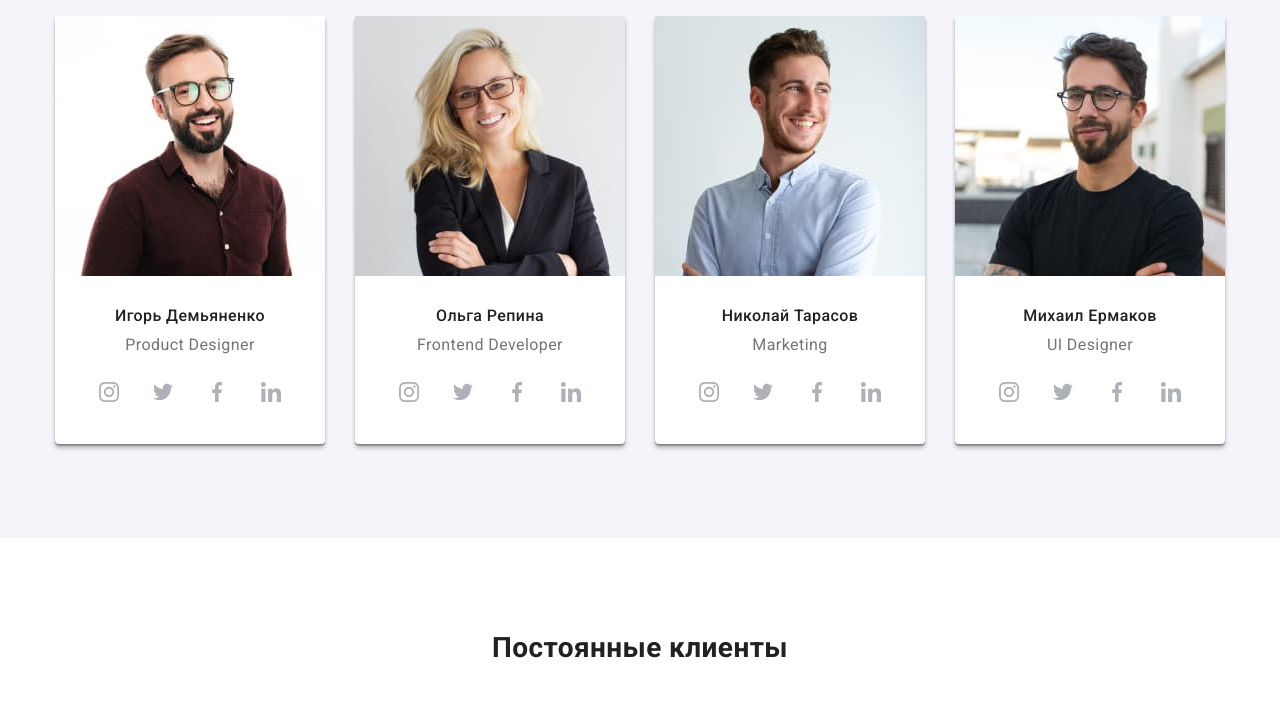
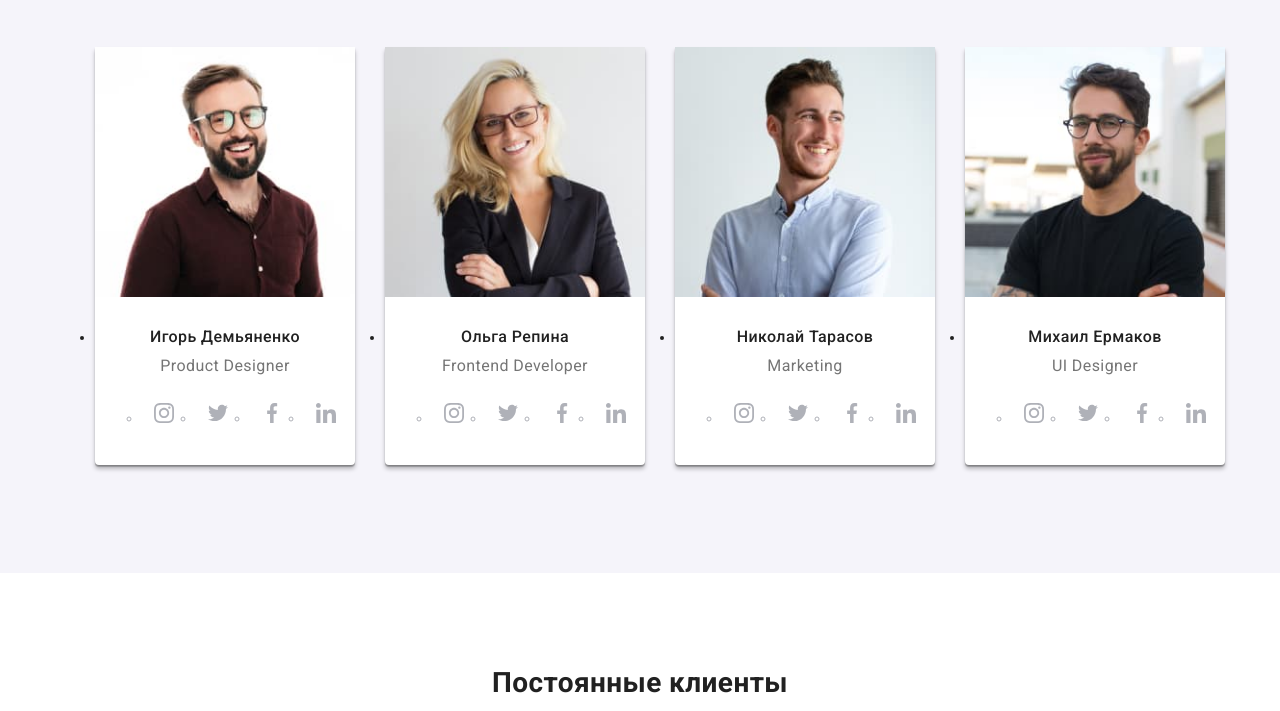
Before and after one commit to ihorsaievych/goit-markup-hw-08, a plain HTML site: page index.html in a window 1280 px wide. Shown: the part 1766-2477 px from the top of the page. Drawn offline with nearby package versions, Linux system fonts and the light colour scheme; files that its build step writes are made by us from their sources.

Commit message:
Update _base.scss

```diff
--- a/sass/components/_base.scss
+++ b/sass/components/_base.scss
@@ -1,16 +1,3 @@
-.list {
-  margin: 0;
-  padding-left: 0;
-  list-style: none;
-}
-
-.link {
-  text-decoration: none;
-  color: inherit;
-  &::visited {
-    text-decoration: none;
-  }
-}
 
 // .section {
 
```
